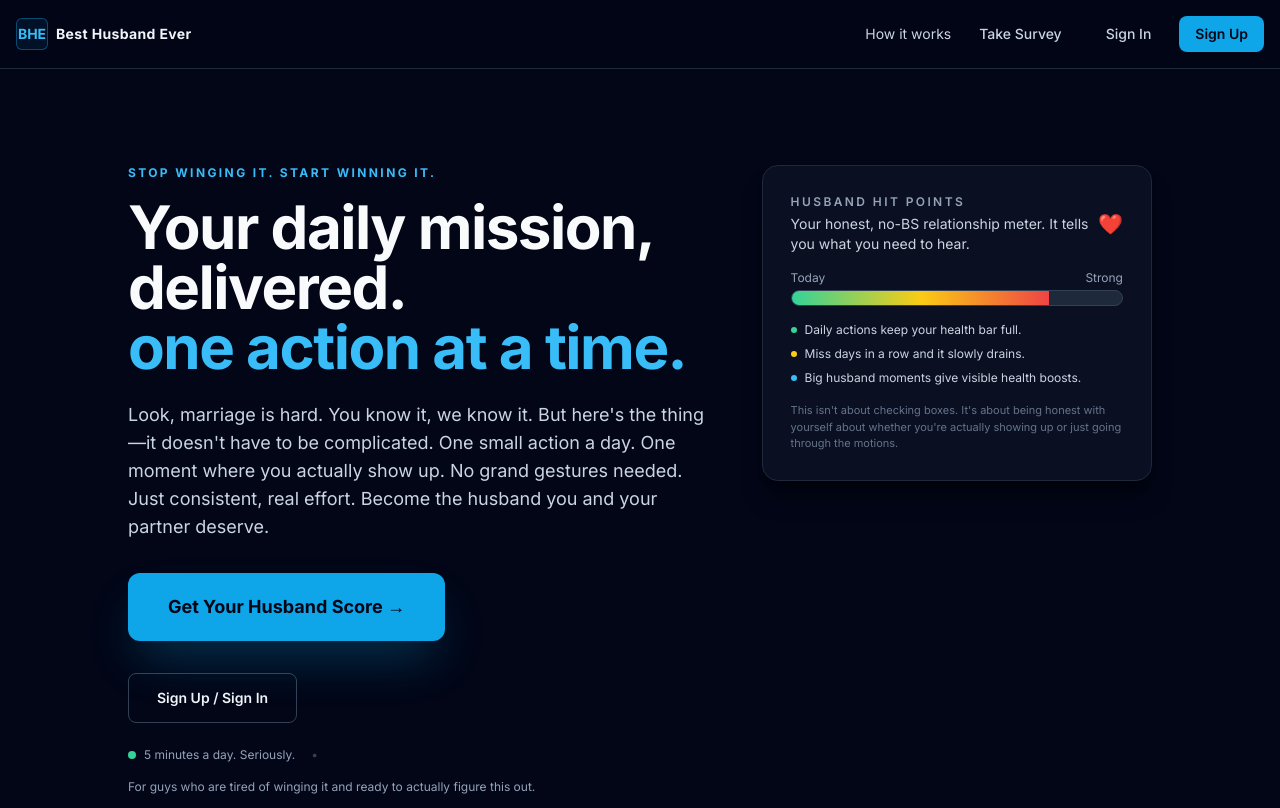
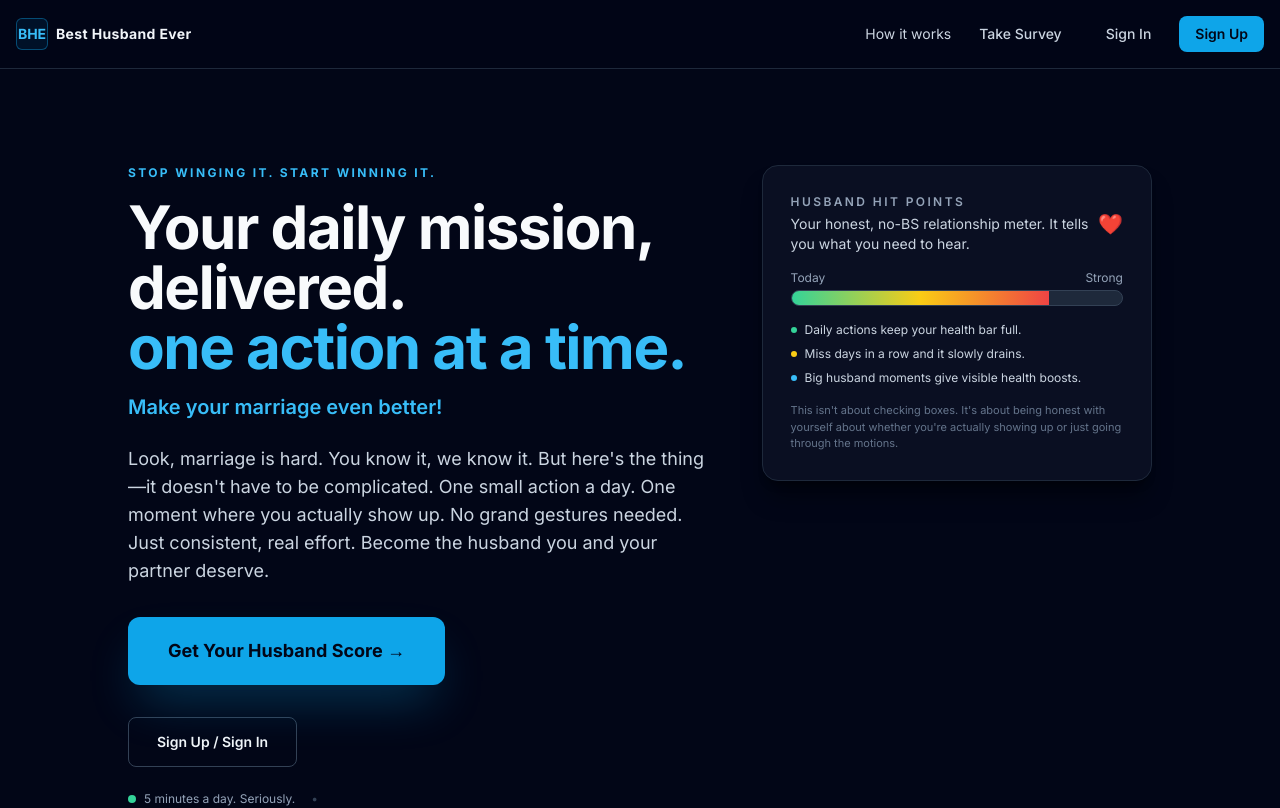
Before and after one commit to loo83gh22-droid/Husband-Daily-Tips, a Next.js app: page / in a window 1280 px wide. Shown: the top 808 px of the page. Built offline with nearby package versions, Linux system fonts and the light colour scheme; no server answers.

Commit message:
Add 'Make your marriage even better!' message to hero section

```diff
--- a/app/page.tsx
+++ b/app/page.tsx
@@ -55,10 +55,13 @@ export default async function Home() {
             <p className="text-xs font-bold tracking-[0.2em] text-primary-400 uppercase mb-4">
               STOP WINGING IT. START WINNING IT.
             </p>
-            <h1 className="text-4xl md:text-5xl lg:text-6xl font-bold text-slate-50 tracking-tight mb-6">
+            <h1 className="text-4xl md:text-5xl lg:text-6xl font-bold text-slate-50 tracking-tight mb-4">
               Your daily mission, delivered.
               <span className="block text-primary-400">one action at a time.</span>
             </h1>
+            <p className="text-lg md:text-xl text-primary-400 font-semibold mb-6 max-w-2xl">
+              Make your marriage even better!
+            </p>
             <p className="text-base md:text-lg text-slate-300 leading-relaxed mb-8 max-w-2xl">
               Look, marriage is hard. You know it, we know it. But here&apos;s the thing—it doesn&apos;t have to be complicated.
               One small action a day. One moment where you actually show up. No grand gestures needed.
```
